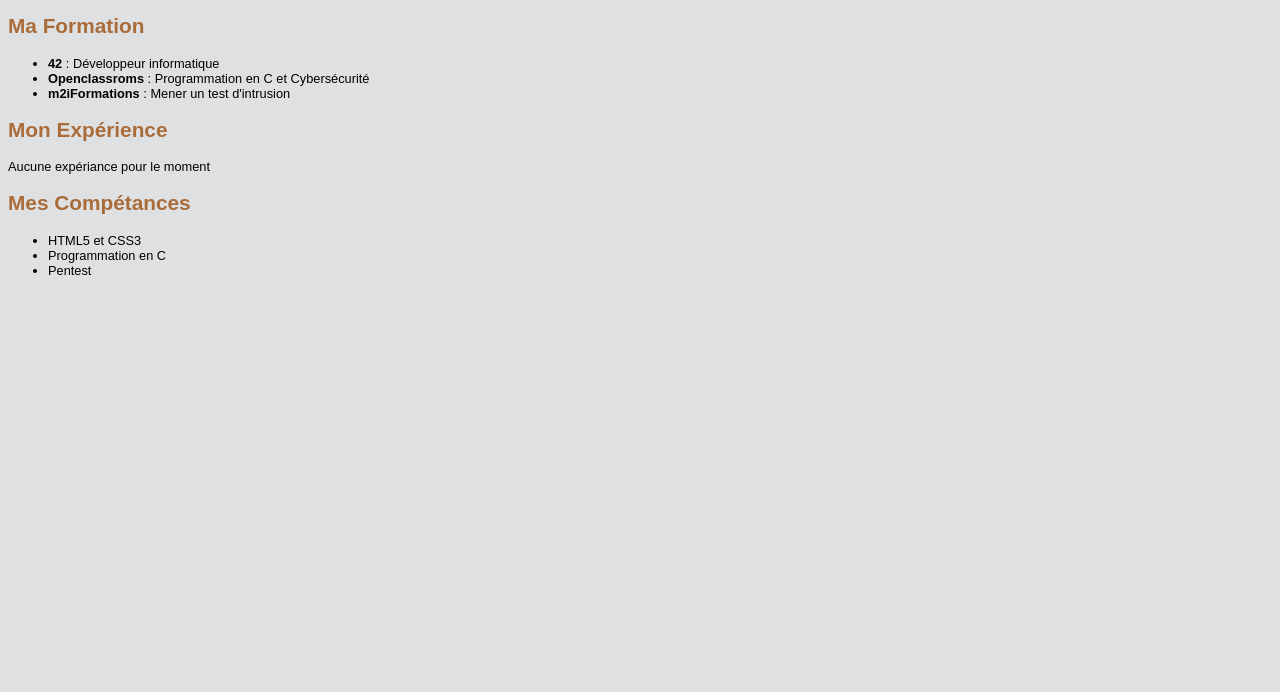
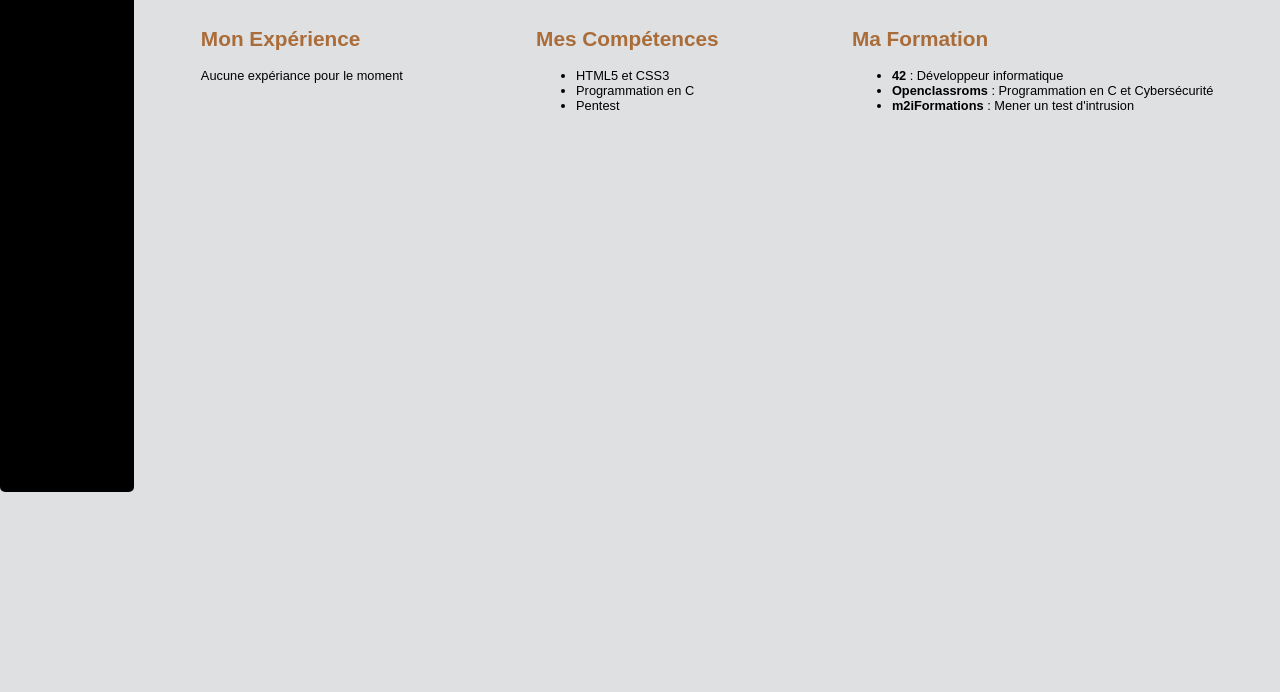
Before and after one commit to mouradatg/courses-cv, a plain HTML site: page index.html in a window 1280 px wide. Shown: the part 108-800 px from the top of the page. Drawn offline with Linux system fonts and the light colour scheme.

Commit message:
Instalation d'un liseret sur le coté et d'une mise en page avec flex box

```diff
--- a/index.html
+++ b/index.html
@@ -8,15 +8,36 @@
 	</head>
 
 	<body>
-		<!-- Corps de la page -->
-		<div class="bloc_principal">
+		<div id="bloc_page">
+			<aside id="liseret">
+				<p> Image du liseret </p>
+			</aside>
+
 			<section>
+				<div>
 					<h1>Mourad ATTIG</h1>
 
 					<p class="titre">Etudiant dans le domaine de l'informatique</p>
-			</section>
+				</div>
 
-			<section>
+				<div id="categories">
+					<div class="experience">
+						<h2>Mon Expérience</h2>
+
+						<p>Aucune expériance pour le moment</p>
+					</div>
+
+					<div class="competences">
+						<h2>Mes Compétences</h2>
+
+						<ul>
+							<li>HTML5 et CSS3</li>
+							<li>Programmation en C</li>
+							<li>Pentest</li>
+						</ul>
+					</div>
+
+					<div class="formations">
 						<h2>Ma Formation</h2>
 
 						<ul>
@@ -24,24 +45,14 @@
 							<li><strong><a href="https://openclassrooms.com/fr/">Openclassroms</a></strong> : Programmation en C et Cybersécurité</li>
 							<li><strong><a href="https://www.m2iformation.fr/">m2iFormations</a></strong> : Mener un test d'intrusion</li>
 						</ul>
+					</div>
+				</div>
+
 			</section>
 
-			<section>
-				<h2>Mon Expérience</h2>
 
-				<p>Aucune expériance pour le moment</p>
-			</section>
+		</div>
 
-			<section>
-				<h2>Mes Compétances</h2>
-
-				<ul>
-					<li>HTML5 et CSS3</li>
-					<li>Programmation en C</li>
-					<li>Pentest</li>
-				</ul>
-			</section>
-		</div>
 	</body>
 
 </html>
--- a/style.css
+++ b/style.css
@@ -10,6 +10,11 @@ Par Mourad Attig
 	-----------------------------*/
 	body {
 		background-color: #DEE0E2;
+		margin: 0px;
+	}
+
+	#bloc_page {
+		display: flex;
 	}
 
 /*	-----------------------------
@@ -39,6 +44,11 @@ Par Mourad Attig
 		text-align: center;
 	}
 
+	section {
+		width: 100%;
+
+	}
+
 /*	-----------------------------
 	Liens
 	-----------------------------*/
@@ -50,3 +60,22 @@ Par Mourad Attig
 	a:hover {
 		color: #550000;
 	}
+
+/*	-----------------------------
+	Liseret
+	-----------------------------*/
+	aside {
+		background-color: black;
+		width: 150px;
+		height: 600px;
+		border-radius: 5px;
+	}
+
+	/*	-----------------------------
+	Catégories du CV
+	-----------------------------*/
+	#categories {
+		display: inline-block;
+		display: flex;
+		justify-content: space-around;
+	}
```
Lines whose indentation alone changed are shown as unchanged.
